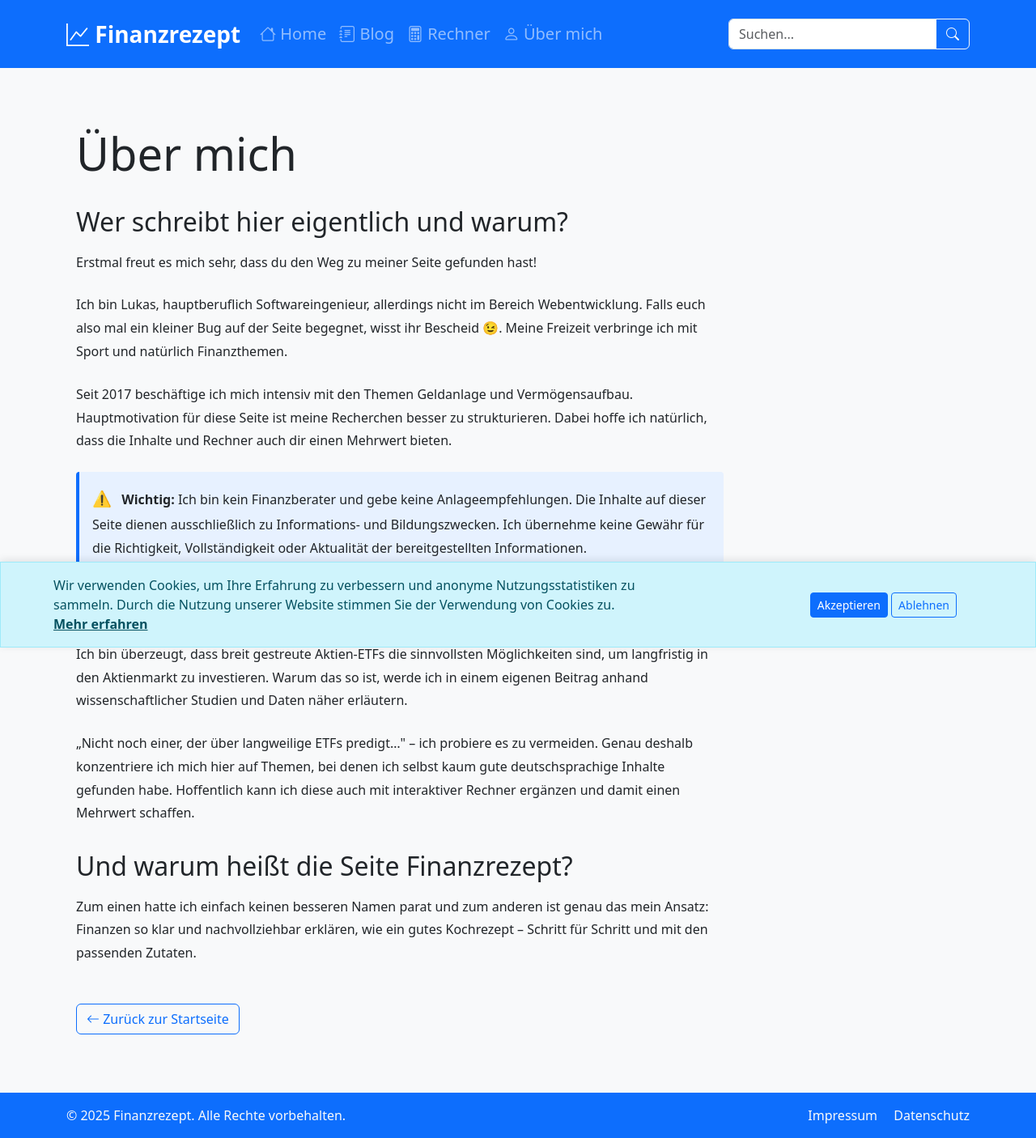
After one commit to haderlka/Finanzrezept, a Django app: page /about/ in a window 1280 px wide. The commit adds this page. Shown: the whole page at 81% size. Run offline with Django 5.2, Linux system fonts and the light colour scheme; data comes from the database, SQL or seed files in the repository; some libraries are stand-ins or nearby versions.

Commit message:
Added about page

```diff
--- a/core/urls.py
+++ b/core/urls.py
@@ -15,6 +15,7 @@
     path('rechner/risikoprofil/', views.risk_profiler, name='risk_profiler'),
     path('statistiken/', views.statistics, name='statistics'),
     path('datenschutz/', views.datenschutz, name='datenschutz'),
+    path('about/', views.about, name='about'),
     path('robots.txt', views.robots_txt, name='robots_txt'),
     path('suche/', views.search, name='search'),
-] + static('/blog/images/', document_root='content/blog/images')
+] + static(settings.MEDIA_URL, document_root=settings.MEDIA_ROOT) + static('/blog/images/', document_root='content/blog/images')
--- a/core/views.py
+++ b/core/views.py
@@ -149,6 +149,10 @@
     """View for the privacy policy page."""
     return render(request, 'core/datenschutz.html')
 
+def about(request):
+    """View for the About page."""
+    return render(request, 'core/about.html')
+
 def robots_txt(request):
     template = loader.get_template('robots.txt')
     return HttpResponse(template.render(request=request), content_type='text/plain')
--- a/templates/base.html
+++ b/templates/base.html
@@ -110,6 +110,11 @@
                             <i class="bi bi-calculator"></i> Rechner
                         </a>
                     </li>
+                    <li class="nav-item">
+                        <a class="nav-link" href="{% url 'core:about' %}">
+                            <i class="bi bi-person"></i> Über mich
+                        </a>
+                    </li>
                 </ul>
                 <form class="d-flex" action="{% url 'core:search' %}" method="get">
                     <div class="input-group">
--- /dev/null
+++ b/templates/core/about.html
@@ -0,0 +1,73 @@
+{% extends 'base.html' %}
+
+{% block title %}Über mich - Finanzrezept{% endblock %}
+
+{% block content %}
+<div class="container py-5">
+    <article class="blog-post">
+        <header class="mb-4">
+            <h1 class="display-4">Über mich</h1>
+        </header>
+
+        <div class="blog-content">
+            <h2>Wer schreibt hier eigentlich und warum?</h2>
+
+            <p>Erstmal freut es mich sehr, dass du den Weg zu meiner Seite gefunden hast!</p>
+
+            <p>Ich bin Lukas, hauptberuflich Softwareingenieur, allerdings nicht im Bereich Webentwicklung. Falls euch also mal ein kleiner Bug auf der Seite begegnet, wisst ihr Bescheid 😉. Meine Freizeit verbringe ich mit Sport und natürlich Finanzthemen.</p>
+
+            <p>Seit 2017 beschäftige ich mich intensiv mit den Themen Geldanlage und Vermögensaufbau.
+            Hauptmotivation für diese Seite ist meine Recherchen besser zu strukturieren. Dabei hoffe ich natürlich, dass die Inhalte und Rechner auch dir einen Mehrwert bieten.</p>
+
+            <blockquote data-type="warning">
+                <strong>Wichtig:</strong> Ich bin kein Finanzberater und gebe keine Anlageempfehlungen. Die Inhalte auf dieser Seite dienen ausschließlich zu Informations- und Bildungszwecken. Ich übernehme keine Gewähr für die Richtigkeit, Vollständigkeit oder Aktualität der bereitgestellten Informationen.
+            </blockquote>
+
+            <h2>Was dich hier erwartet</h2>
+
+            <p>Ich bin überzeugt, dass breit gestreute Aktien-ETFs die sinnvollsten Möglichkeiten sind, um langfristig in den Aktienmarkt zu investieren. Warum das so ist, werde ich in einem eigenen Beitrag anhand wissenschaftlicher Studien und Daten näher erläutern.</p>
+
+            <p>„Nicht noch einer, der über langweilige ETFs predigt…" – ich probiere es zu vermeiden. Genau deshalb konzentriere ich mich hier auf Themen, bei denen ich selbst kaum gute deutschsprachige Inhalte gefunden habe. Hoffentlich kann ich diese auch mit interaktiver Rechner ergänzen und damit einen Mehrwert schaffen.</p>
+
+            <h2>Und warum heißt die Seite Finanzrezept?</h2>
+
+            <p>Zum einen hatte ich einfach keinen besseren Namen parat und zum anderen ist genau das mein Ansatz: Finanzen so klar und nachvollziehbar erklären, wie ein gutes Kochrezept – Schritt für Schritt und mit den passenden Zutaten.</p>
+        </div>
+    </article>
+
+    <div class="mt-5">
+        <a href="{% url 'core:home' %}" class="btn btn-outline-primary">
+            <i class="bi bi-arrow-left"></i>
+            Zurück zur Startseite
+        </a>
+    </div>
+</div>
+{% endblock %}
+
+{% block extra_css %}
+<style>
+    .blog-content {
+        max-width: 800px;
+        line-height: 1.8;
+    }
+
+    .blog-content h1,
+    .blog-content h2,
+    .blog-content h3,
+    .blog-content h4,
+    .blog-content h5,
+    .blog-content h6 {
+        margin-top: 2rem;
+        margin-bottom: 1rem;
+    }
+
+    .blog-content p {
+        margin-bottom: 1.5rem;
+    }
+
+    .blog-content ul,
+    .blog-content ol {
+        margin-bottom: 1.5rem;
+    }
+</style>
+{% endblock %}
--- a/templates/core/home.html
+++ b/templates/core/home.html
@@ -8,7 +8,7 @@
     <div class="col-lg-6 mx-auto">
         <p class="lead mb-4">
             Hier findet ihr Beiträge und Rechner rund um private Finanzen.
-            Bitte schaut euch zum Einstieg folgenden <a href="{% url 'core:blog_post' 'willkommen' %}">Beitrag</a> an.
+            Bitte schaut euch zum Einstieg folgenden <a href="{% url 'core:about' %}">Beitrag</a> an.
         </p>
     </div>
 </div>
```
Also changed, not shown: content/blog/2025-04-11-willkommen.md (deleted, +0 -26 lines).
